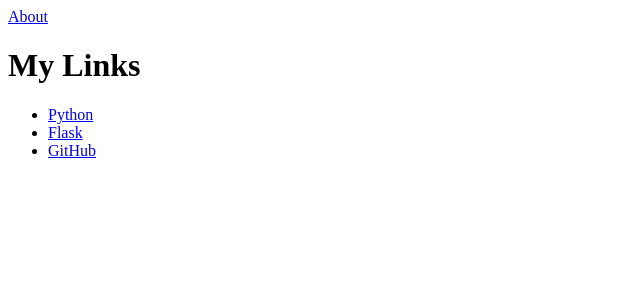
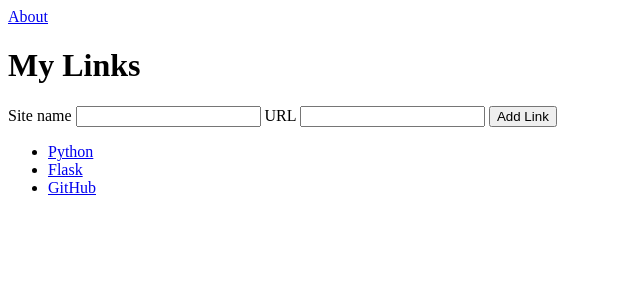
Before and after one commit to sebawilam/Codex_Flask_App, a Flask app: page / in a window 1280 px wide. Shown: the top 300 px of the page, without its empty margins (0-640 px from the left). Run offline with Flask 3, Linux system fonts and the light colour scheme.

Commit message:
Add form to save links in memory

```diff
--- a/app.py
+++ b/app.py
@@ -1,4 +1,4 @@
-from flask import Flask, render_template
+from flask import Flask, abort, redirect, render_template, request, url_for
 
 app = Flask(__name__, static_folder=None)
 
@@ -14,6 +14,16 @@ def index():
     return render_template("index.html", links=LINKS)
 
 
+@app.post("/add")
+def add_link():
+    name = request.form["name"].strip()
+    url = request.form["url"].strip()
+    if not name or not url:
+        abort(400)
+    LINKS.append((name, url))
+    return redirect(url_for("index"))
+
+
 @app.get("/about")
 def about():
     return render_template("about.html")
--- a/templates/index.html
+++ b/templates/index.html
@@ -7,6 +7,13 @@
   <body>
     <nav><a href="{{ url_for('about') }}">About</a></nav>
     <h1>My Links</h1>
+    <form action="{{ url_for('add_link') }}" method="post">
+      <label for="name">Site name</label>
+      <input type="text" id="name" name="name" required>
+      <label for="url">URL</label>
+      <input type="url" id="url" name="url" required>
+      <button type="submit">Add Link</button>
+    </form>
     <ul>
       {% for name, url in links %}
       <li><a href="{{ url }}">{{ name }}</a></li>
```
